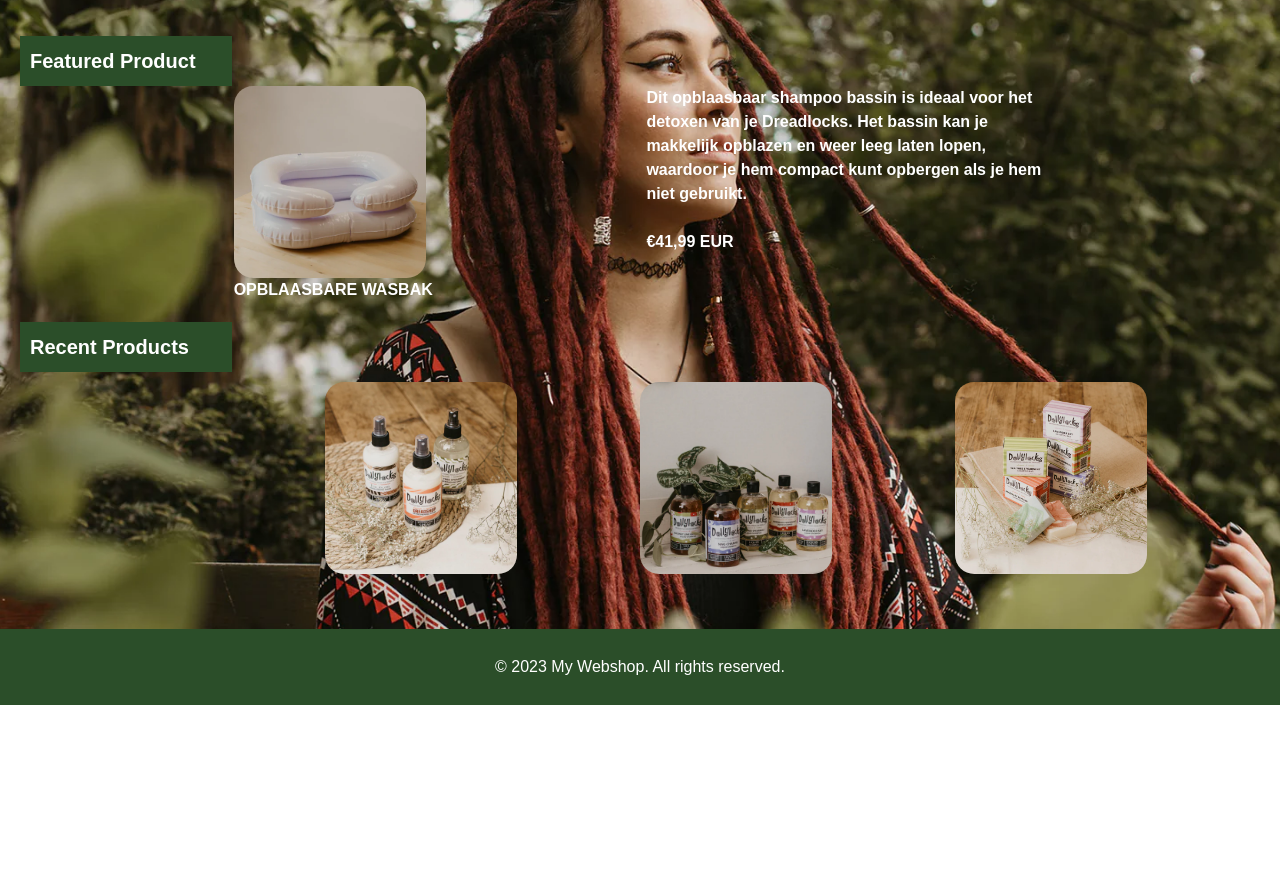
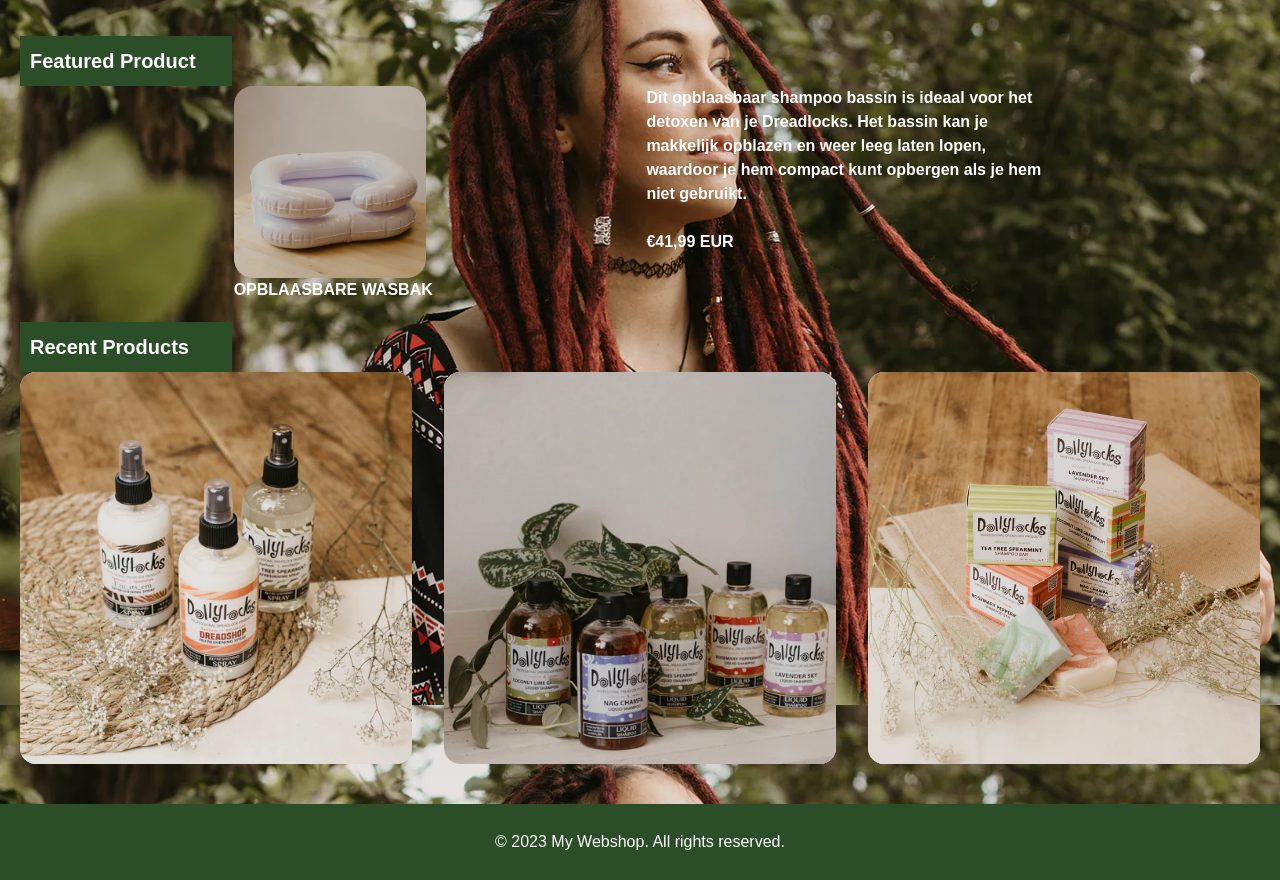
Before and after one commit to gdmgent/motion-for-web-projects-FlorianThiers, a plain HTML site: page taken/taak1/taak1.html in a window 1280 px wide. Shown: the part 95-975 px from the top of the page. Before the commit the page ends 800 px from the top, so only its background shows below. Drawn offline with Linux system fonts and the light colour scheme.

Commit message:
Fix kaartjes

```diff
--- a/taken/taak1/style.css
+++ b/taken/taak1/style.css
@@ -86,24 +86,11 @@ section h2 {
     max-width: 12rem;
   }
 
-section ul {
-    list-style: none;
-    display: flex;
-    flex-direction: row;
-    justify-content: space-evenly;
-    color: #fff;
-    margin: 0;
-    padding: 0;
-  }
+section .cards {
 
-section li {
-    display: flex;
-    align-items: center;
-    padding: 10px;
-  }
-
-section li:last-child {
-    border-bottom: none;
+    display: grid;
+    grid-template-columns: repeat(3, 1fr);
+    gap: 2rem;
   }
 
 section h3 {
@@ -118,39 +105,37 @@ section p {
   }
 
 
-  .card-container {
-    position: relative;
-    width: calc(33.33% - 20px);
-    margin-bottom: 20px;
-  }
 
   .card {
     text-align: center;
     position: relative;
-    bottom: 0;
+    aspect-ratio: 1;
     transform-style: preserve-3d;
     transition: transform 0.5s ease-in-out;
   }
 
   .card img {
-    width: 12rem;
-    height: 12rem;
+    width: 100%;
+
     display: block;
     object-fit: cover;
-    border-radius: 10%;
   }
 
   .front,
   .back {
+    text-align: center;
+    background-color: white;
+    border-radius: 1rem;
+    overflow: hidden;
+
     position: absolute;
     width: 100%;
     height: 100%;
     backface-visibility: hidden;
+    transform-origin: center;
+
   }
 
-  .front {
-    z-index: 2;
-  }
 
   .back {
     transform: rotateY(180deg);
@@ -158,7 +143,6 @@ section p {
 
   .card:hover {
     transform: rotateY(180deg);
-    transform-origin: center;
   }
 
 /************/
--- a/taken/taak1/taak1.html
+++ b/taken/taak1/taak1.html
@@ -43,8 +43,7 @@
 
         <section class="onderkant">
             <h2>Recent Products</h2>
-            <ul>
-                <li>
+            <div class="cards">
                     <div class="card-container">
                         <div class="card">
                             <div class="front">
@@ -56,8 +55,7 @@
                             </div>
                         </div>
                     </div>
-                </li>
-                <li>
+
                     <div class="card-container">
                         <div class="card">
                             <div class="front">
@@ -69,8 +67,7 @@
                             </div>
                         </div>
                     </div>
-                </li>
-                <li>
+
                     <div class="card-container">
                         <div class="card">
                             <div class="front">
@@ -82,8 +79,7 @@
                             </div>
                         </div>
                     </div>
-                </li>
-            </ul>
+                </div>
         </section>
     </main>
 
```
Also changed, not shown: 1 other file.
